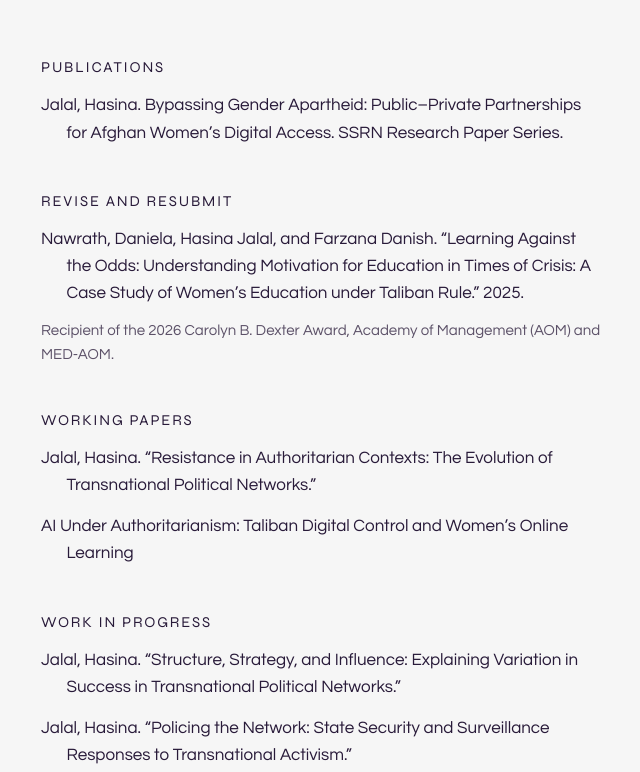
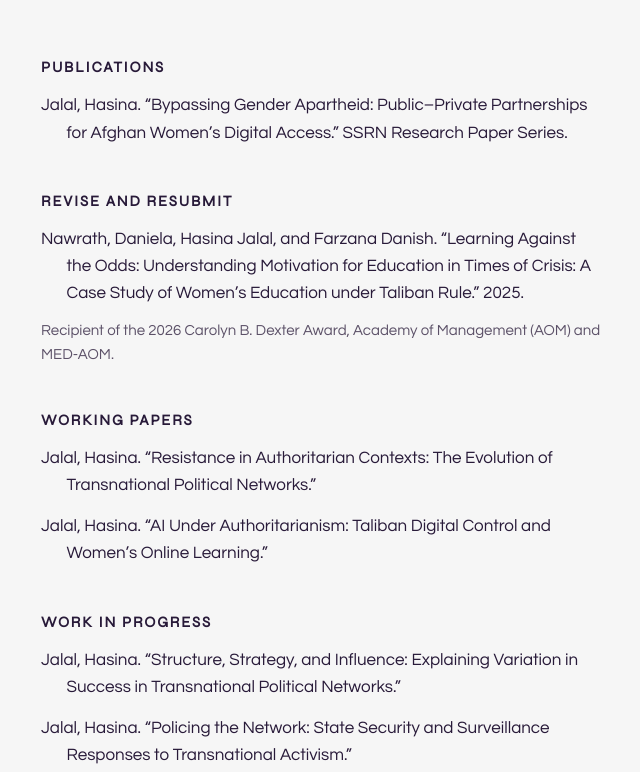
Before and after one commit to hasinajalal/hasinajalal.github.io, a plain HTML site: page index.html in a window 1280 px wide. Shown: the part 1453-2225 px from the top of the page, without its empty margins (109-749 px from the left). Drawn offline with Linux system fonts and the light colour scheme.

Commit message:
Update index.html
Updates

```diff
--- a/index.html
+++ b/index.html
@@ -120,14 +120,14 @@
       </div>
 
       <div class="pub-group">
-        <h3 class="pub-group__label">PUBLICATIONS</h3>
+              <h3 class="pub-group__label" style="font-weight: 700;">PUBLICATIONS</h3>
         <ul class="citations" role="list">
-          <li>Jalal, Hasina. Bypassing Gender Apartheid: Public–Private Partnerships for Afghan Women’s Digital Access. SSRN Research Paper Series.</li>
+          <li>Jalal, Hasina. “Bypassing Gender Apartheid: Public–Private Partnerships for Afghan Women’s Digital Access.” SSRN Research Paper Series.</li>
         </ul>
       </div>
 
       <div class="pub-group">
-        <h3 class="pub-group__label">REVISE AND RESUBMIT</h3>
+        <h3 class="pub-group__label" style="font-weight: 700;">REVISE AND RESUBMIT</h3>
         <ul class="citations" role="list">
           <li>Nawrath, Daniela, Hasina Jalal, and Farzana Danish. “Learning Against the Odds: Understanding Motivation for Education in Times of Crisis: A Case Study of Women’s Education under Taliban Rule.” 2025.</li>
         </ul>
@@ -135,15 +135,15 @@
       </div>
 
       <div class="pub-group">
-        <h3 class="pub-group__label">WORKING PAPERS</h3>
+        <h3 class="pub-group__label" style="font-weight: 700;">WORKING PAPERS</h3>
         <ul class="citations" role="list">
           <li>Jalal, Hasina. “Resistance in Authoritarian Contexts: The Evolution of Transnational Political Networks.”</li>
-          <li>AI Under Authoritarianism: Taliban Digital Control and Women’s Online Learning</li>
+          <li>Jalal, Hasina. “AI Under Authoritarianism: Taliban Digital Control and Women’s Online Learning.”</li>
         </ul>
       </div>
 
       <div class="pub-group">
-        <h3 class="pub-group__label">WORK IN PROGRESS</h3>
+        <h3 class="pub-group__label" style="font-weight: 700;">WORK IN PROGRESS</h3>
         <ul class="citations" role="list">
           <li>Jalal, Hasina. “Structure, Strategy, and Influence: Explaining Variation in Success in Transnational Political Networks.”</li>
           <li>Jalal, Hasina. “Policing the Network: State Security and Surveillance Responses to Transnational Activism.”</li>
@@ -151,7 +151,7 @@
       </div>
 
       <div class="pub-group">
-        <h3 class="pub-group__label">POLICY &amp; OTHER PUBLICATIONS</h3>
+        <h3 class="pub-group__label" style="font-weight: 700;">POLICY &amp; OTHER PUBLICATIONS</h3>
         <ul class="citations" role="list">
           <li>Jalal, Hasina, and Nazif Shahrani. “The Politics We Inherited: Rethinking Afghanistan’s Political Culture.” 8 AM Media, 2026.</li>
           <li>Jalal, Hasina, and Paulo Casaca. “The Taliban’s Gender Politics: Repression at Home, Performance on the World Stage.” South Asia Democratic Forum, 2025.</li>
```
